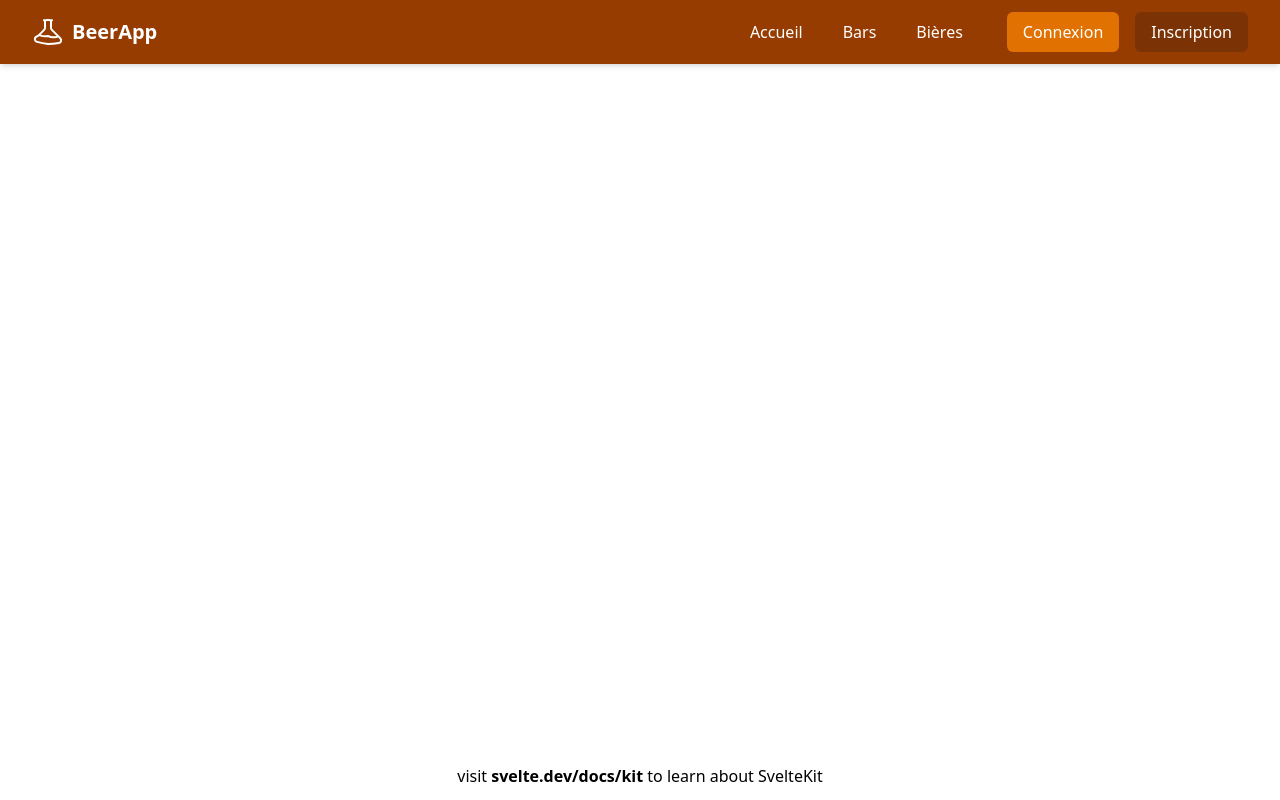
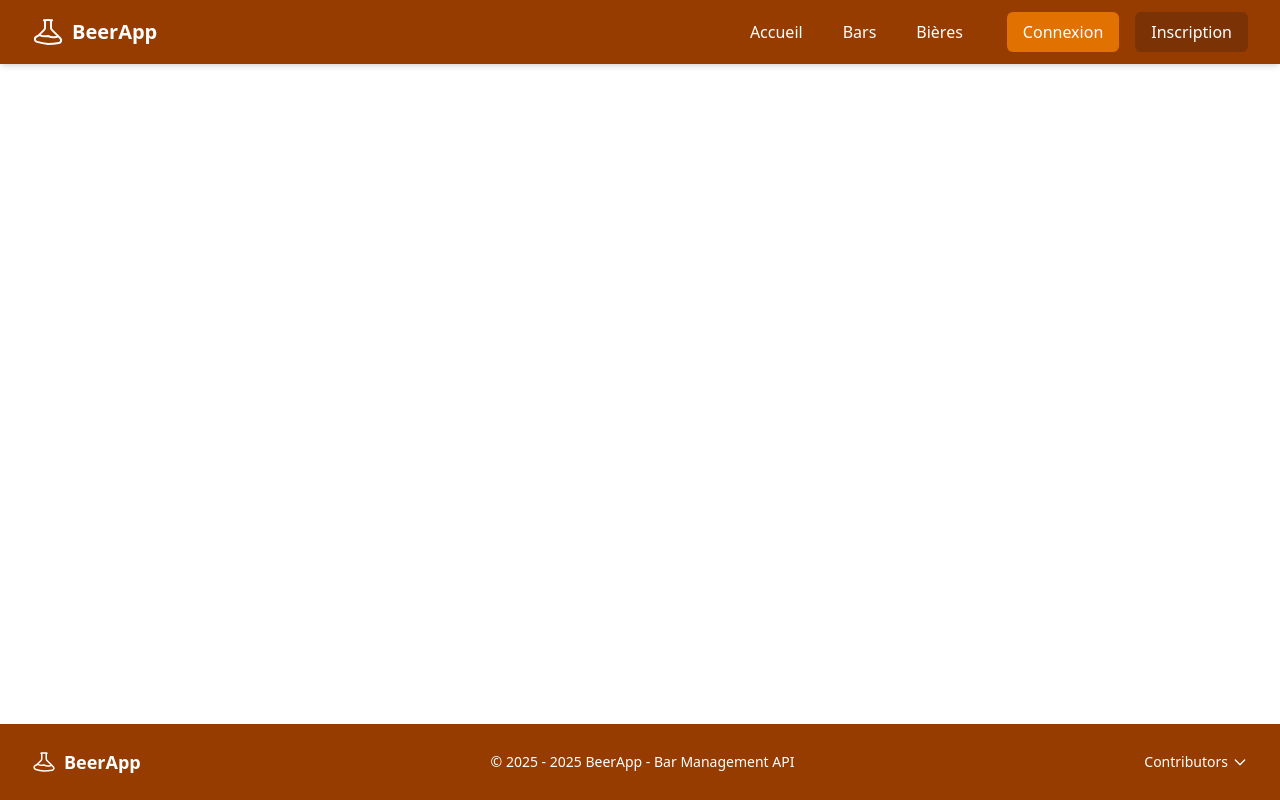
Before and after one commit to RikiLaNeko/diginamic_projet_node, a SvelteKit app in the folder frontend/: page /bars in a window 1280 px wide. Built offline with nearby package versions, Linux system fonts and the light colour scheme.

Commit message:
feat: add Footer component and update layout to include it

```diff
--- /dev/null
+++ b/frontend/src/Components/Footer.svelte
@@ -0,0 +1,53 @@
+<script lang="ts">
+    import { onMount } from 'svelte';
+
+    const currentYear = new Date().getFullYear();
+    const contributors = [
+        "MABUSO Pierre",
+        "KHLFI Wissem",
+        "MORTREUX Chloe"
+    ];
+
+    let isExpanded = false;
+    const toggleContributors = () => isExpanded = !isExpanded;
+</script>
+
+<footer class="bg-amber-800 text-white mt-auto">
+    <div class="max-w-7xl mx-auto px-4 py-6 sm:px-6 lg:px-8">
+        <div class="flex flex-col md:flex-row justify-between items-center">
+            <!-- Brand -->
+            <div class="flex items-center mb-4 md:mb-0">
+                <svg xmlns="http://www.w3.org/2000/svg" fill="none" viewBox="0 0 24 24" stroke-width="1.5" stroke="currentColor" class="w-6 h-6 mr-2">
+                    <path stroke-linecap="round" stroke-linejoin="round" d="M9.75 3.104v5.714a2.25 2.25 0 0 1-.659 1.591L5 14.5M9.75 3.104c-.251.023-.501.05-.75.082m.75-.082a24.301 24.301 0 0 1 4.5 0m0 0v5.714c0 .597.237 1.17.659 1.591L19.8 15.3M14.25 3.104c.251.023.501.05.75.082M19.8 15.3l-1.57.393A9.065 9.065 0 0 1 12 15a9.065 9.065 0 0 1-6.23-.693L5 14.5m14.8.8 1.402 1.402c1.232 1.232.65 3.318-1.067 3.611A48.309 48.309 0 0 1 12 21a48.309 48.309 0 0 1-8.135-1.587c-1.718-.293-2.3-2.379-1.067-3.61L5 14.5" />
+                </svg>
+                <span class="font-semibold text-lg">BeerApp</span>
+            </div>
+
+            <!-- Copyright -->
+            <div class="mb-4 md:mb-0 text-sm">
+                <p>&copy; 2025 - {currentYear} BeerApp - Bar Management API</p>
+            </div>
+
+            <!-- Contributor section -->
+            <div class="relative">
+                <button
+                        on:click={toggleContributors}
+                        class="flex items-center text-sm hover:text-amber-200 font-medium"
+                >
+                    <span>Contributors</span>
+                    <svg xmlns="http://www.w3.org/2000/svg" class="h-4 w-4 ml-1 transform transition-transform {isExpanded ? 'rotate-180' : ''}" fill="none" viewBox="0 0 24 24" stroke="currentColor">
+                        <path stroke-linecap="round" stroke-linejoin="round" stroke-width="2" d="M19 9l-7 7-7-7" />
+                    </svg>
+                </button>
+
+                {#if isExpanded}
+                    <div class="absolute right-0 bottom-full mb-2 text-sm bg-amber-900 p-2 rounded z-10">
+                        {#each contributors as contributor}
+                            <div>{contributor}</div>
+                        {/each}
+                    </div>
+                {/if}
+            </div>
+        </div>
+    </div>
+</footer>
--- a/frontend/src/routes/Header.svelte
+++ b/frontend/src/Components/Header.svelte
@@ -78,7 +78,7 @@
 	{#if isMenuOpen}
 		<div class="md:hidden">
 			<div class="px-2 pt-2 pb-3 space-y-1 sm:px-3 bg-amber-800">
-				<a href="/" class="block px-3 py-2 rounded-md hover:bg-amber-700">Accueil</a>
+				<a href="/frontend/static" class="block px-3 py-2 rounded-md hover:bg-amber-700">Accueil</a>
 				<a href="/bars" class="block px-3 py-2 rounded-md hover:bg-amber-700">Bars</a>
 				<a href="/bieres" class="block px-3 py-2 rounded-md hover:bg-amber-700">Bières</a>
 
--- a/frontend/src/routes/+layout.svelte
+++ b/frontend/src/routes/+layout.svelte
@@ -1,6 +1,7 @@
 <script lang="ts">
-	import Header from './Header.svelte';
+	import Header from '../Components/Header.svelte';
 	import '../app.css';
+	import Footer from "../Components/Footer.svelte";
 
 	let { children } = $props();
 </script>
@@ -12,12 +13,9 @@
 		{@render children()}
 	</main>
 
-	<footer>
-		<p>
-			visit <a href="https://svelte.dev/docs/kit">svelte.dev/docs/kit</a> to learn about SvelteKit
-		</p>
-	</footer>
+	<Footer />
 </div>
+
 
 <style>
 	.app {
```
